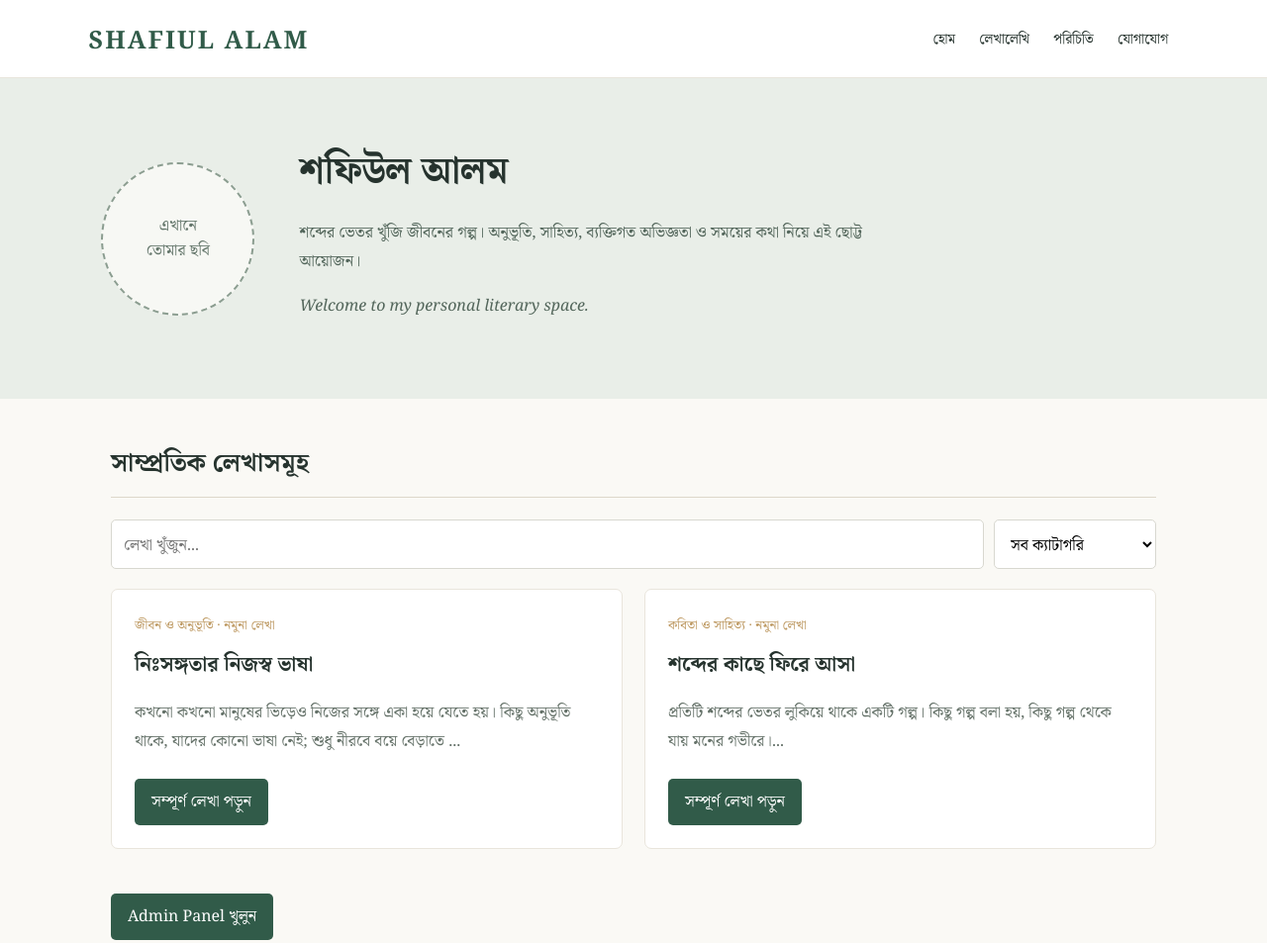
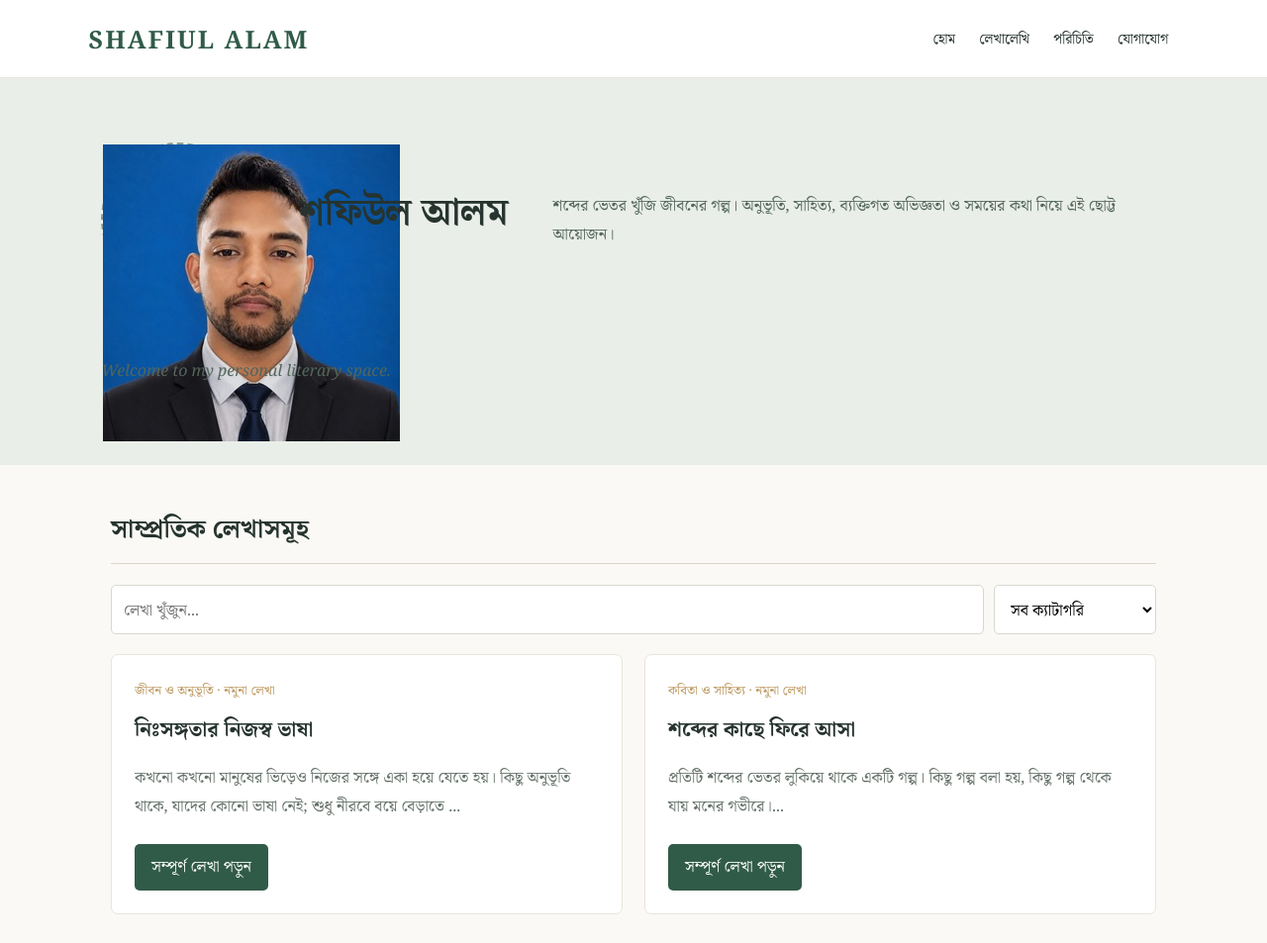
Before and after one commit to shafiulbhiuyan/shafiulbhiuyan.github.io, a plain HTML site: page index.html in a window 1280 px wide. Shown: the top 953 px of the page at 99% size. Drawn offline with Linux system fonts and the light colour scheme.

Commit message:
Add files via upload

```diff
--- a/index.html
+++ b/index.html
@@ -3,7 +3,7 @@
 <head>
 <meta charset="UTF-8">
 <meta name="viewport" content="width=device-width, initial-scale=1.0">
-<title>SHAFIUL ALAM | Personal Blog</title><meta name="google-site-verification" content="0bCJhXZnLNM9DRPQ6QOZRERZiWJcsoD02Lk7bmDlcbY" />
+<title>SHAFIUL ALAM | Personal Blog</title>
 <style>
 :root{--ink:#26332e;--muted:#718078;--paper:#faf9f5;--green:#315b49;--gold:#bd9860}
 *{box-sizing:border-box}
@@ -48,8 +48,9 @@ footer a{color:#e9d5ae}
 </header>
 
 <section class="hero" id="about">
-  <div class="photo">এখানে<br>তোমার ছবি</div>
-  <div>
+  <div class="photo">
+    <img src="profile.jpg" alt="Shafiul Alam">
+</div>
     <h1>শফিউল আলম</h1>
     <p>শব্দের ভেতর খুঁজি জীবনের গল্প। অনুভূতি, সাহিত্য, ব্যক্তিগত অভিজ্ঞতা ও সময়ের কথা নিয়ে এই ছোট্ট আয়োজন।</p>
     <p><i>Welcome to my personal literary space.</i></p>
```
Also changed, not shown: profile.jpg (added).
